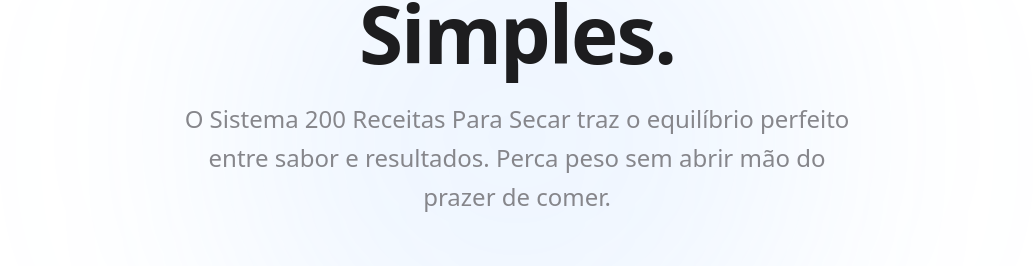
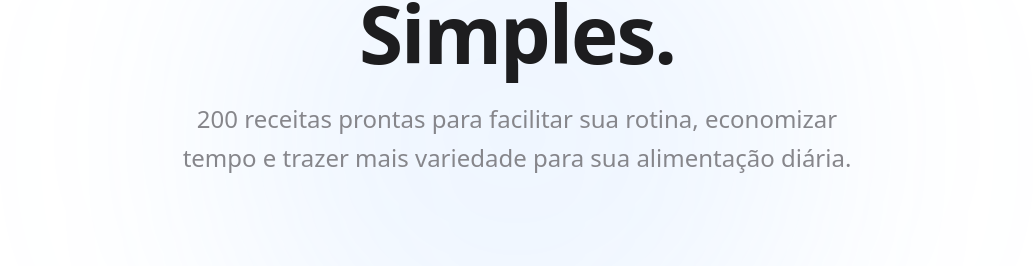
Before and after one commit to ThiagoFNT/MetodoProjeto3F, a React (Vite) app: page / in a window 1280 px wide. Shown: the part 291-557 px from the top of the page, without its empty margins (123-1156 px from the left). Built offline with nearby package versions, Linux system fonts and the light colour scheme.

Commit message:
feat: update marketing subheadline copy and tracking pixel IDs

```diff
--- a/constants.tsx
+++ b/constants.tsx
@@ -12,7 +12,7 @@ const bonusComunidade = "https://698bdb7424e527939449aabf.imgix.net/bonus-comuni
 export const COPY = {
   hero: {
     headline: "Delicioso. Saudável. Simples.",
-    subheadline: "O Sistema 200 Receitas Para Secar traz o equilíbrio perfeito entre sabor e resultados. Perca peso sem abrir mão do prazer de comer.",
+    subheadline: "200 receitas prontas para facilitar sua rotina, economizar tempo e trazer mais variedade para sua alimentação diária.",
     cta: "Começar Agora",
   },
   problems: [
--- a/index.html
+++ b/index.html
@@ -8,7 +8,7 @@
 
   <!-- UTMify Pixel -->
   <script>
-    window.pixelId = "698d135d35470fba8a2bc62f";
+    window.pixelId = "6990a6c48f5fbdf2cdbaa350";
     var a = document.createElement("script");
     a.setAttribute("async", "");
     a.setAttribute("defer", "");
@@ -32,7 +32,7 @@
       s.parentNode.insertBefore(t, s)
     }(window, document, 'script',
       'https://connect.facebook.net/en_US/fbevents.js');
-    fbq('init', '1231059185213047');
+    fbq('init', '1545456453611335');
     fbq('track', 'PageView');
   </script>
 
@@ -70,7 +70,7 @@
   <!-- Facebook Pixel Noscript -->
   <noscript>
     <img height="1" width="1" style="display:none"
-      src="https://www.facebook.com/tr?id=1231059185213047&amp;ev=PageView&amp;noscript=1" />
+      src="https://www.facebook.com/tr?id=1545456453611335&amp;ev=PageView&amp;noscript=1" />
   </noscript>
 
   <div id="root"></div>
```
